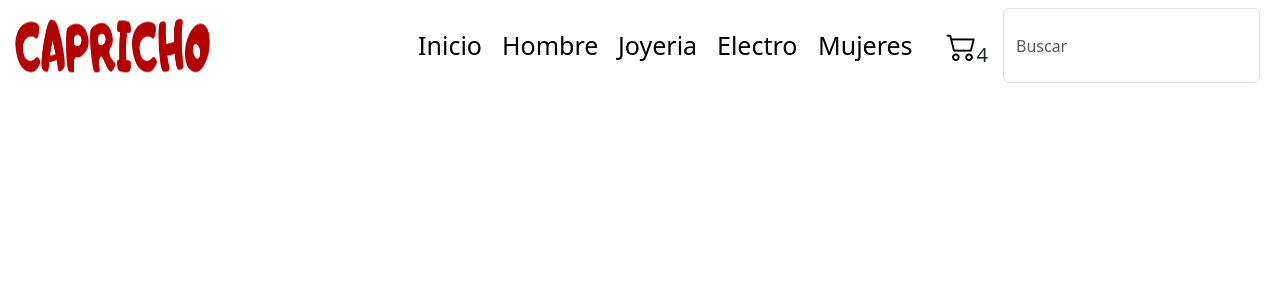
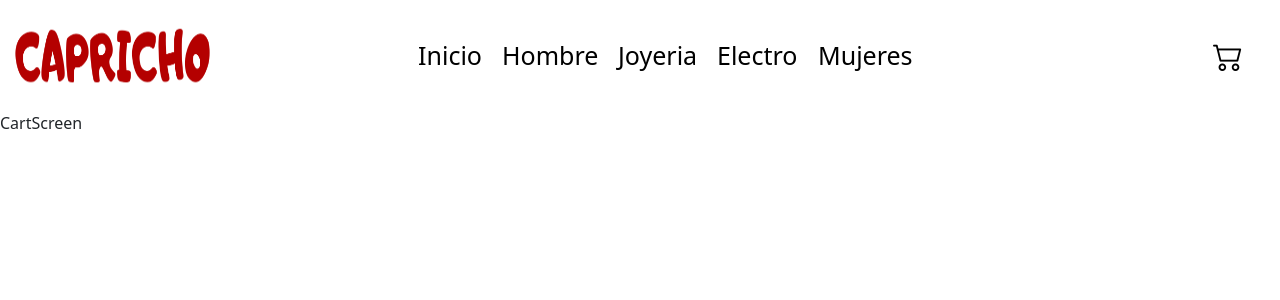
Before and after one commit to francoDevv/Ecommerce-Votta, a React (Vite) app: page /cart in a window 1280 px wide. Shown: the top 300 px of the page. Built offline with nearby package versions, Linux system fonts and the light colour scheme.

Commit message:
Primeros cambios para la entrega final

```diff
--- a/src/App.jsx
+++ b/src/App.jsx
@@ -1,7 +1,9 @@
 // import { useState } from 'react'
 import React from 'react'
 import { Route, Routes } from 'react-router-dom'
+import CartScreen from './components/CartContext/CartContext.jsx'
 import ItemDetail from './components/ItemDetail/index.jsx'
+import ItemList from './components/ItemList/index.jsx'
 import ItemListContainer from './components/ItemListContainer/ItemListContainer.jsx'
 import Navbar from './components/Navbar/Navbar.jsx'
 
@@ -13,10 +15,13 @@ function App() {
           <Route path='/' element={<ItemListContainer />}>
           </Route>
 
-          <Route path='/category/:categoryId' element={<ItemListContainer />}>
+          <Route path='/category/:categoryId' element={<ItemList />}>
           </Route>
 
           <Route path='/item/:itemId' element={<ItemDetail/>}>
+          </Route>
+
+          <Route path='/cart' element={<CartScreen/>} >
           </Route>
 
         </Routes>
--- /dev/null
+++ b/src/components/CartContext/CartContext.jsx
@@ -0,0 +1,9 @@
+import React from 'react'
+
+const CartScreen = () => {
+  return (
+    <div>CartScreen</div>
+  )
+}
+
+export default CartScreen
--- a/src/components/CartWidget/CartWidget.jsx
+++ b/src/components/CartWidget/CartWidget.jsx
@@ -4,8 +4,7 @@ import "./CartWidget.css"
 const CartWidget = () => {
   return (
     <div className="divCarrito">
-        <a href="#"><i className="bi bi-cart2 carrito"></i></a>
-        <sub className='subCarrito'>4</sub>
+        <i className="bi bi-cart2 carrito"></i>
     </div>
   )
 }
--- a/src/components/ItemDetail/index.jsx
+++ b/src/components/ItemDetail/index.jsx
@@ -15,6 +15,10 @@ const ItemDetail = () => {
        axios.get(urlItem).then((res) => setItem(res.data));
     }, [itemId])
 
+    // const CartContext = React.createContext(0);
+
+    const [count, setCount] = useState(0)
+
   return (
     <div>
         <div>
@@ -25,6 +29,8 @@ const ItemDetail = () => {
             <div>
                 <h4>{item.description}</h4>
                 <h5>{item.price}</h5>
+                <button type="button" className="btn btn-danger" onClick={() => setCount(count + 1)}>Agregar al carrito</button>
+                <p>Clickeaste {count} veces el boton</p>
             </div>
         </div>
     </div>
--- /dev/null
+++ b/src/components/ItemList/index.jsx
@@ -0,0 +1,44 @@
+import React from 'react'
+import Card from '../Item';
+import axios from "axios";
+import { useEffect } from "react";
+import { useState } from "react";
+import { useParams } from "react-router";
+
+const urlProducts = "https://fakestoreapi.com/products"
+
+
+const ItemList = () => {
+
+  const [products, setProducts] = useState([])
+
+    const {categoryId} = useParams();
+
+    const getProducts = () => {
+        if (categoryId === undefined) {
+            axios.get(urlProducts).then((res) => setProducts(res.data));
+        } else {
+            const nuevaUrl = `https://fakestoreapi.com/products/category/${categoryId}`
+            axios.get(nuevaUrl).then((res) => setProducts(res.data));
+        }
+    }
+
+    useEffect(() =>{
+        getProducts();
+    }, [categoryId]);
+
+  return (
+    <div className="d-flex flex-wrap principal">
+        {products.map((product) => {
+            return(
+                <Card
+                    key={product.id}
+                    product={product}
+                />
+            );
+        })}
+    </div>
+  )
+}
+
+export default ItemList
--- a/src/components/ItemListContainer/ItemListContainer.jsx
+++ b/src/components/ItemListContainer/ItemListContainer.jsx
@@ -1,45 +1,12 @@
-import axios from "axios";
 import React from "react";
-import { useEffect } from "react";
-import { useState } from "react";
-import { useParams } from "react-router";
-import Card from "../Card";
+import ItemList from "../ItemList";
 import "./ItemListContainer.css"
 
-const urlProducts = "https://fakestoreapi.com/products"
 
 const ItemListContainer = () => {
-
-    const [product, setProduct] = useState([])
-
-    const {categoryId} = useParams();
-
-    const getProducts = () => {
-        if (categoryId === undefined) {
-            axios.get(urlProducts).then((res) => setProduct(res.data));
-        } else {
-            const nuevaUrl = `https://fakestoreapi.com/products/category/${categoryId}`
-            axios.get(nuevaUrl).then((res) => setProduct(res.data));
-        }
-    }
-
-    useEffect(() =>{
-        getProducts();
-    }, [categoryId]);
-
-
-    return(
+return(
         <div className="container">
-            <div className="d-flex flex-wrap principal">
-                {product.map((product) => {
-                    return(
-                        <Card
-                            key={product.id}
-                            product={product}
-                        />
-                    );
-                })}
-            </div>
+            <ItemList />
         </div>
 
     )
--- a/src/components/Navbar/Navbar.jsx
+++ b/src/components/Navbar/Navbar.jsx
@@ -36,10 +36,12 @@ function Navbar() {
                     </li> */}
                 </ul>
                 <div className='d-flex'>
-                    <CartWidget/>
-                    <form className="d-flex searchDesktop">
+                    <Link to="/cart" className='active hvr-grow hvr-underline-from-left menu-letter'>
+                        <CartWidget/>
+                    </Link>
+                    {/* <form className="d-flex searchDesktop">
                         <input className="form-control me-2" id= "buscador" type="search" placeholder="Buscar" aria-label="Search"/>
-                    </form>
+                    </form> */}
                 </div>
             </div>
         </div>
```
Also changed, not shown: src/components/CartContext/CartContext.module.css (added), src/components/Item/Card.css (renamed from src/components/Card/Card.css), src/components/Item/index.jsx (renamed from src/components/Card/index.jsx), src/components/ItemList/itemList.css (added).
